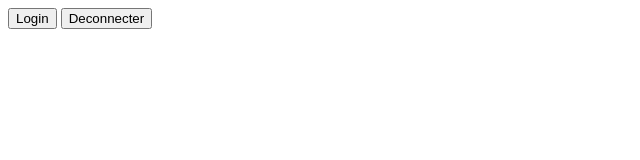
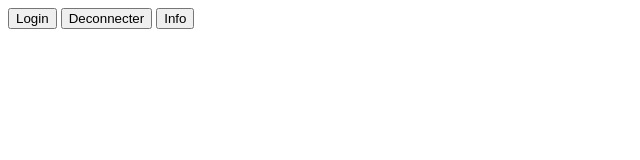
Before and after one commit to MalekEdine/gitTp, a plain HTML site: page index.html in a window 1280 px wide. Shown: the full height of the page, 0-640 px from the left. Drawn offline with Linux system fonts and the light colour scheme.

Commit message:
Creation du bouton info

```diff
--- a/index.html
+++ b/index.html
@@ -13,5 +13,8 @@
     <button>
         Deconnecter
     </button>
+    <button>
+        Info
+    </button>
 </body>
 </html>
```
